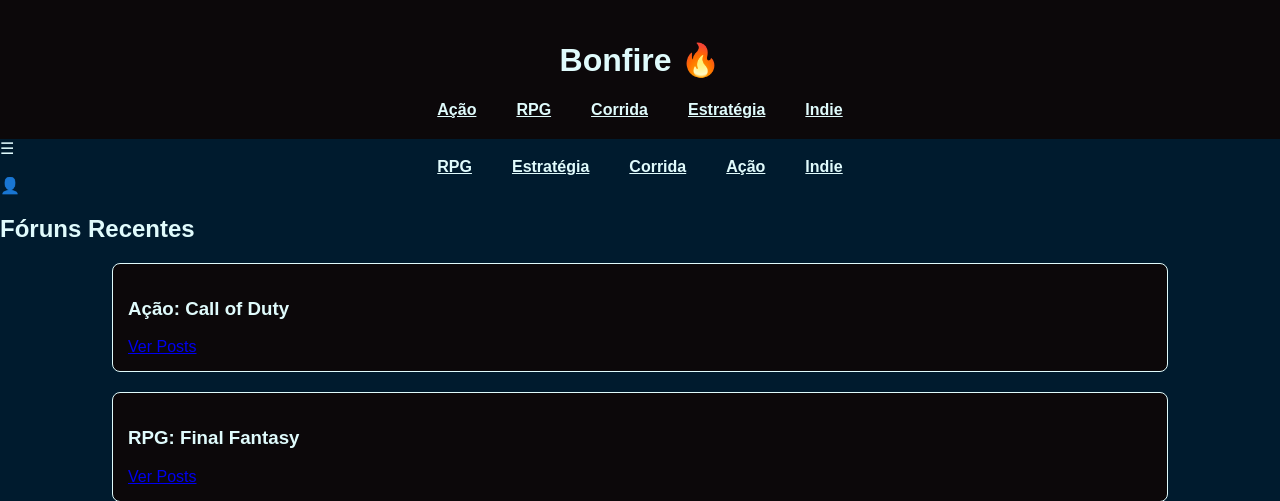
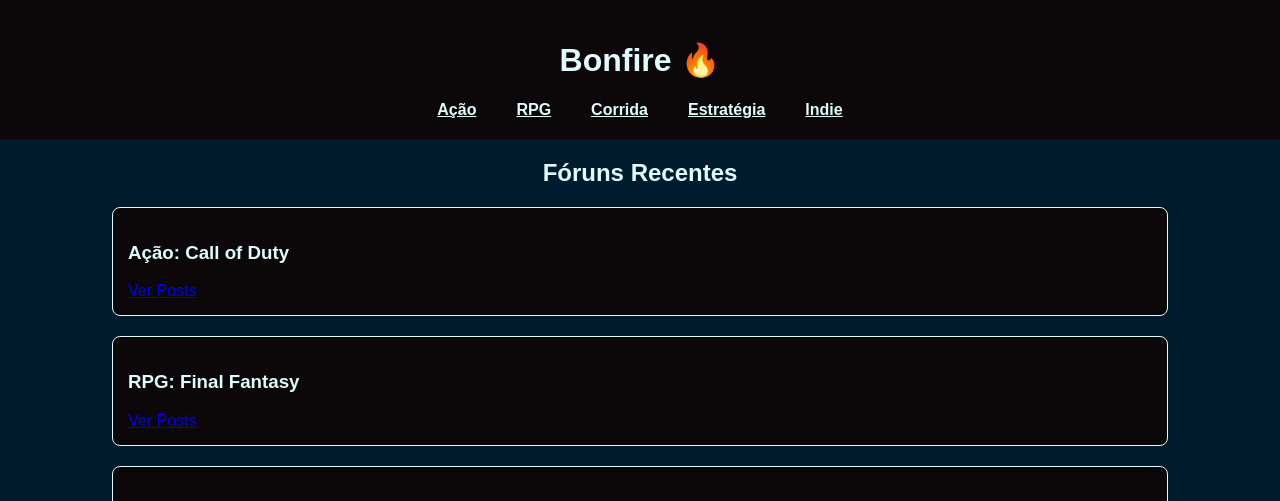
Before and after one commit to Brondani-7/TCC, a PHP site: page / in a window 1280 px wide. Shown: the top 501 px of the page. Run offline with PHP 8.4, Linux system fonts and the light colour scheme; data comes from the database, SQL or seed files in the repository.

Commit message:
Add files via upload

```diff
--- a/bonfire 2/assets/style.css
+++ b/bonfire 2/assets/style.css
@@ -10,6 +10,10 @@ html, body {
   font-family: Arial, sans-serif;
   background-color: var(--oxford-blue);
   color: var(--light-cyan);
+}
+
+h2{
+  text-align: center;
 }
 
 .page-container {
--- a/bonfire 2/forum.php
+++ b/bonfire 2/forum.php
@@ -6,7 +6,7 @@ $forumID = $_GET['id'];
 $stmt = $pdo->prepare("SELECT * FROM posts WHERE PostID = ?");
 $stmt->execute([$forumID]);
 
-echo "<h1>Posts do Fórum</h1>";
+echo "<h2>Posts do Fórum</h2>";
 while ($post = $stmt->fetch()) {
   echo "<div class='forum-card'>";
   echo "<p>" . htmlspecialchars($post['content']) . "</p>";
--- a/bonfire 2/index.php
+++ b/bonfire 2/index.php
@@ -6,22 +6,7 @@ $categoria = $_GET['categoria'] ?? null;
 ?>
 
 <div class="layout">
-  <aside class="sidebar">
-    <div class="menu-icon">☰</div>
-    <nav>
-      <ul>
-        <li><a href="index.php?categoria=rpg">RPG</a></li>
-        <li><a href="index.php?categoria=estratégia">Estratégia</a></li>
-        <li><a href="index.php?categoria=corrida">Corrida</a></li>
-        <li><a href="index.php?categoria=ação">Ação</a></li>
-        <li><a href="index.php?categoria=indie">Indie</a></li>
-      </ul>
-    </nav>
-
-  </aside>
-
   <main class="content">
-    <div class="profile-icon">👤</div>
     <h2>Fóruns <?= $categoria ? ucfirst($categoria) : "Recentes" ?></h2>
 
     <?php
```
